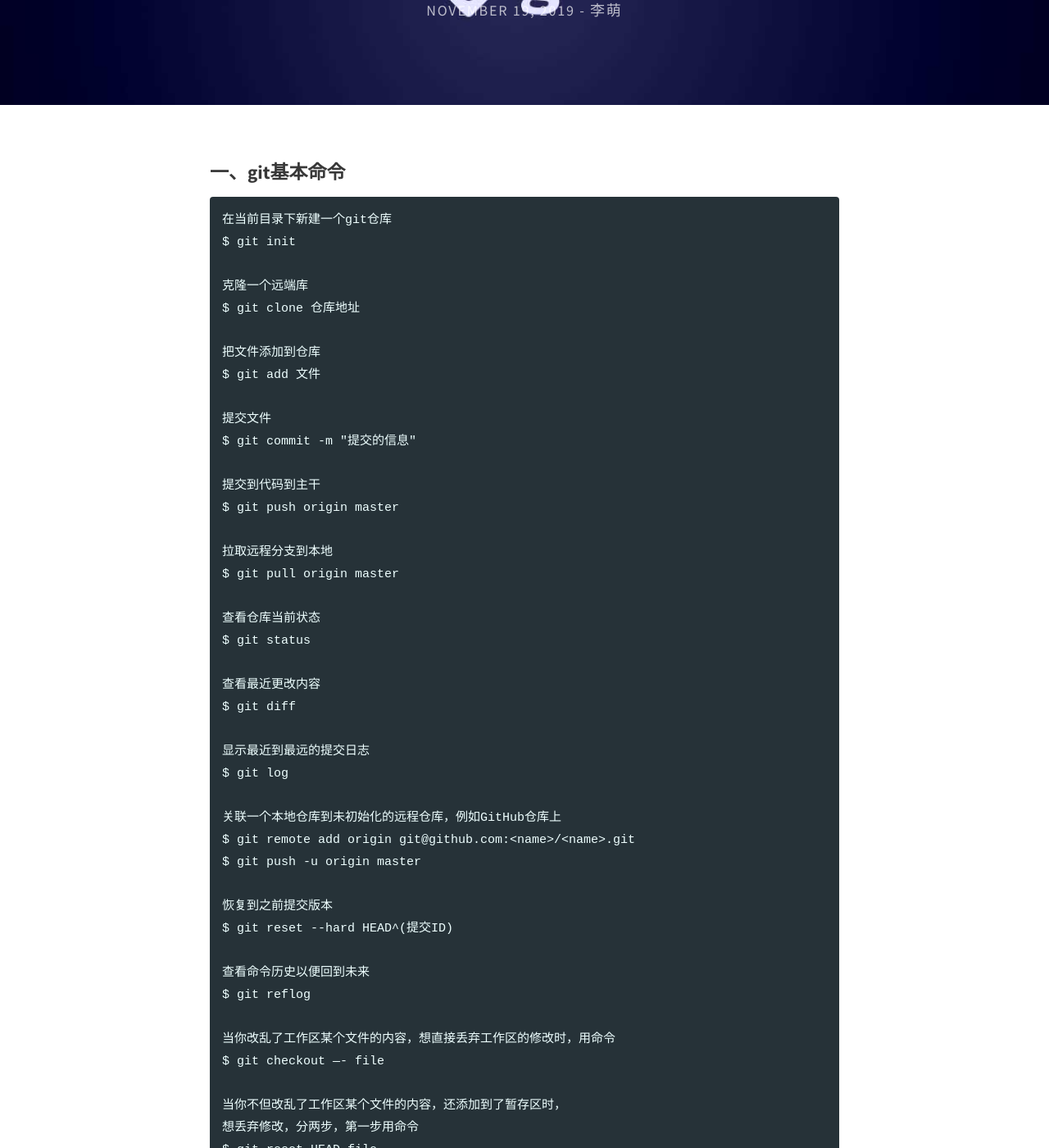
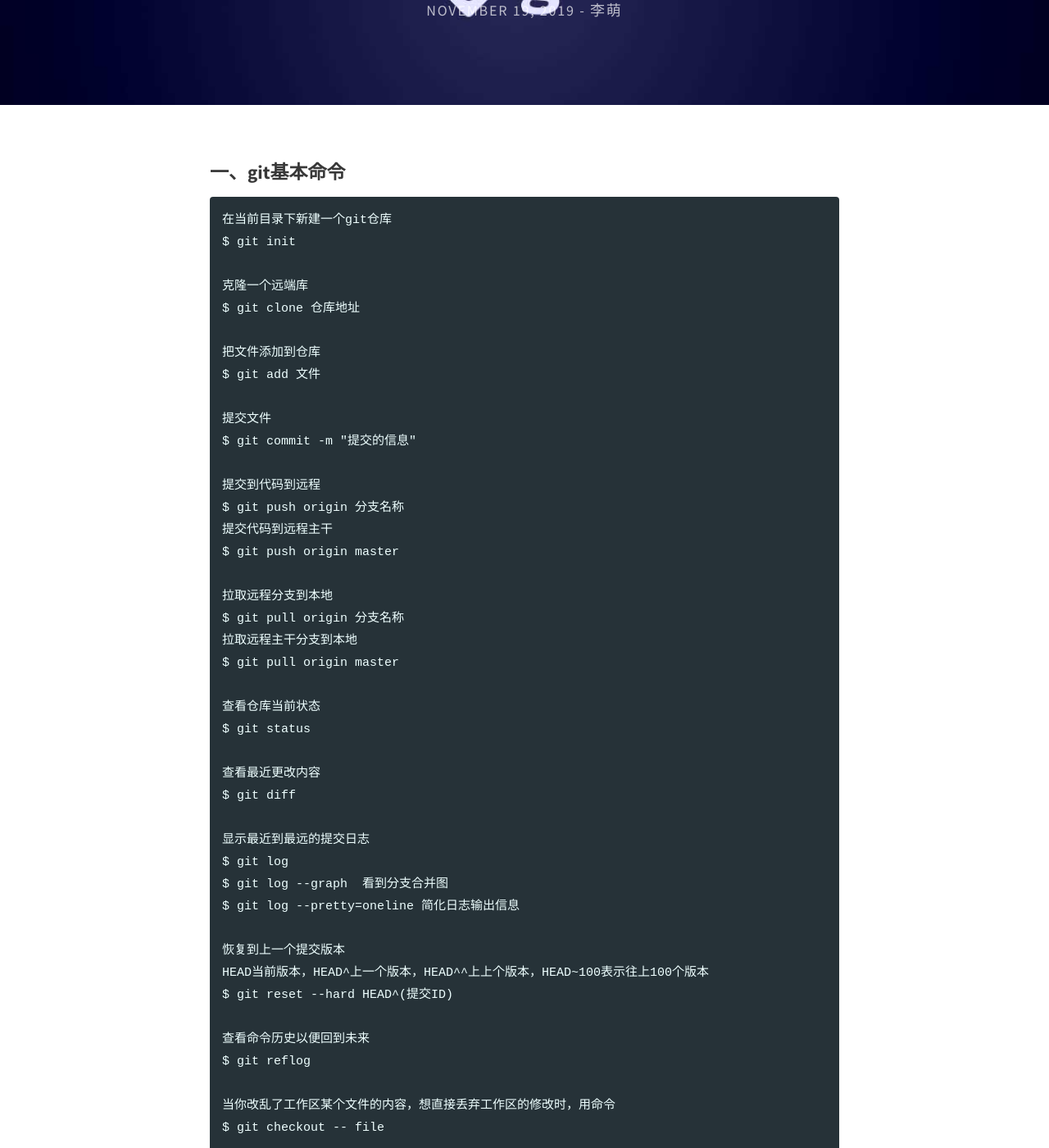
Before and after one commit to limeng99/limeng99.github.io, a Jekyll site: the page built from _posts/2019-11-19-Git常用命令.md, in a window 1280 px wide and 1400 px high, scrolled down 249 px. Shown: the whole window at 82% size. Built offline with Jekyll 4.4.1, drawn with Linux system fonts in a browser that asks for light colours; some of the changed text lies outside the part shown.

Commit message:
git modify

````diff
--- a/_posts/2019-11-19-Git常用命令.md
+++ b/_posts/2019-11-19-Git常用命令.md
@@ -23,10 +23,14 @@
 提交文件
 $ git commit -m "提交的信息"
 
-提交到代码到主干
+提交到代码到远程
+$ git push origin 分支名称
+提交代码到远程主干
 $ git push origin master
 
 拉取远程分支到本地
+$ git pull origin 分支名称
+拉取远程主干分支到本地
 $ git pull origin master
 
 查看仓库当前状态
@@ -37,49 +41,67 @@
 
 显示最近到最远的提交日志
 $ git log
+$ git log --graph  看到分支合并图
+$ git log --pretty=oneline 简化日志输出信息
 
-关联一个本地仓库到未初始化的远程仓库，例如GitHub仓库上
-$ git remote add origin git@github.com:<name>/<name>.git
-$ git push -u origin master
-
-恢复到之前提交版本
+恢复到上一个提交版本
+HEAD当前版本，HEAD^上一个版本，HEAD^^上上个版本，HEAD~100表示往上100个版本
 $ git reset --hard HEAD^(提交ID)
 
 查看命令历史以便回到未来
 $ git reflog
 
 当你改乱了工作区某个文件的内容，想直接丢弃工作区的修改时，用命令
-$ git checkout —- file
+$ git checkout -- file
 
 当你不但改乱了工作区某个文件的内容，还添加到了暂存区时，
 想丢弃修改，分两步，第一步用命令
 $ git reset HEAD file
 然后再
-$ git checkout —file
+$ git checkout -- file
+
+关联一个本地仓库到未初始化的远程仓库，例如GitHub仓库上
+$ git remote add origin git@github.com:<name>/<name>.git
+
+本地库的内容推送到远程
+$ git push -u origin 分支名称
 ```
 #### 二、分支
 ```
+查看当前分支，当前分支前面会标一个*号
+$ git branch
+
+创建分支
+$ git branch 分支名字
+
+删除分支，-D为强制删除
+$ git branch -d 分支名字
+$ git branch -D 分支名字
+
+checkout和switch命令都可进行分支切换
+$ git switch 分支名字
+$ git checkout 分支名字
+
+切换到master主干
+$ git switch master
+$ git checkout master
+
 创建一个分支并切换到此分支
+$ git switch -c 分支名字
 $ git checkout -b 分支名字
 
 将本地分支推送到远程服务器
 $ git push --set-upstream origin 分支名字
 
-查看当前分支
-$ git branch
-
-切换到master主干
-$ git checkout master
-
 合并分支
 $ git merge 分支名字
 $ git merge test  表示test合并到master
 
+合并分支，禁用Fast forward
+$ git merge --no-ff -m "合并信息" 分支名称
+
 放弃合并分支
 $ git merge --abort
-
-删除分支
-$ git branch -D 分支名字
 
 删除远程的一个分支
 $ git push —-delete origin 分支名字
@@ -111,12 +133,12 @@
 $ git show v0.1
 
 指定标签信息
-$ git tag -a 标签名字 -m "blablabla..."
+$ git tag -a 标签名字 -m "标签说明" <commit id>
 
 把本地所有的tag推送到远程
 $ git push origin --tags
 
-推送一个本地标签
+推送一个本地标签到远程
 $ git push origin 标签名字
 
 获取远程tag
@@ -133,6 +155,9 @@
 ```
 获取远程仓库所有的变动
 $ git fetch
+
+查看远程库信息
+$ git remote -v
 
 获取所有本地分支和远程分支
 $ git branch -a
````
Also changed, not shown: other parts of _posts/2019-11-19-Git常用命令.md (+3 -0 lines), _posts/2019-11-18-使用Jekyll+GitHub Pages搭建个人博客.md (+3 -2 lines), README.md.
